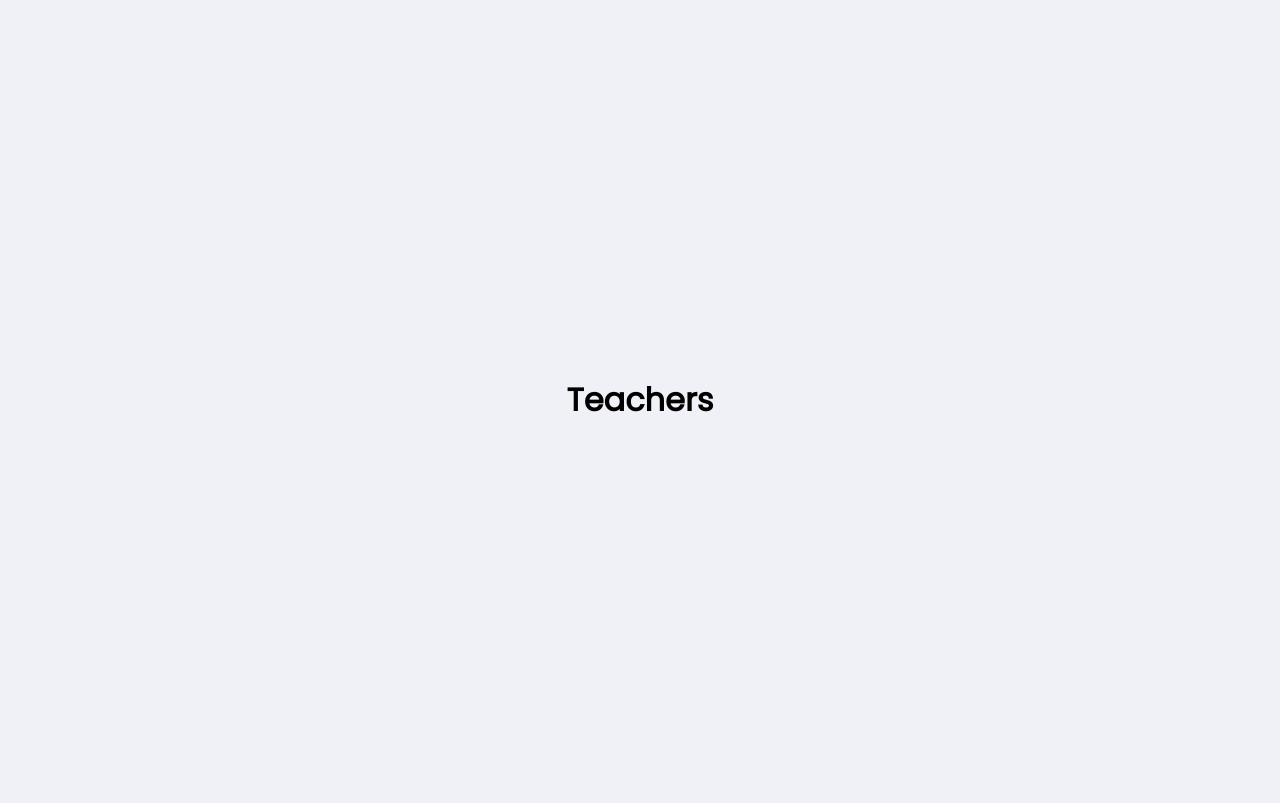
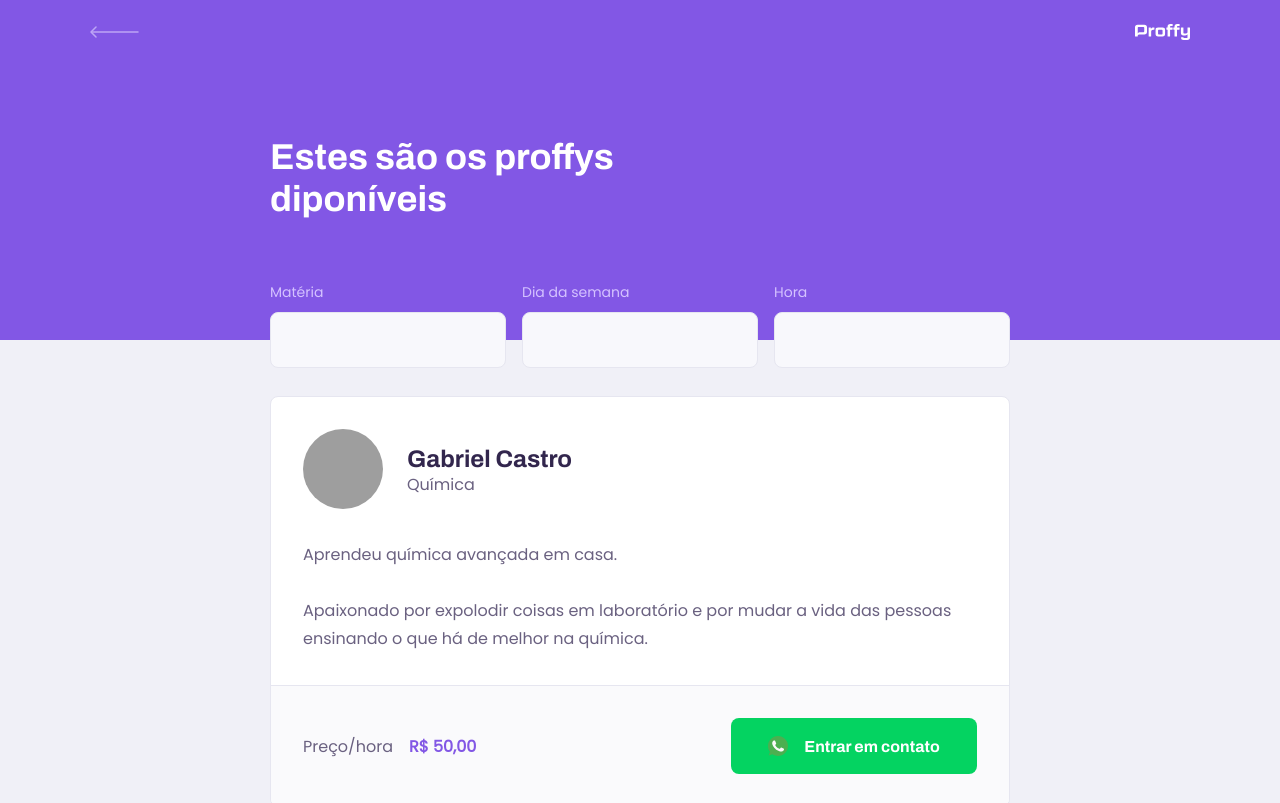
Before and after one commit to gabriel1997castro/proffy, a React (Create React App) app: page /study in a window 1280 px wide. Shown: the top 803 px of the page. Built offline with nearby package versions, Linux system fonts and the light colour scheme; grey boxes are pictures that could not be loaded.

Commit message:
Teacher item and teacher list css and html done

```diff
--- a/src/assets/styles/global.css
+++ b/src/assets/styles/global.css
@@ -45,6 +45,7 @@
 button,
 textarea {
     font: 500 1.6rem Poppins;
+    color: var(--color-text-base);
 }
 
 .container {
--- a/src/pages/TeacherForm/index.tsx
+++ b/src/pages/TeacherForm/index.tsx
@@ -1,8 +1,11 @@
 import React from 'react';
+import PageHeader from '../components/PageHeader';
 
 function TeacherForm() {
     return (
-        <h1>Teacher Form</h1>
+        <div id="page-teacher-form" className="container">
+            <PageHeader title="Que incrível que você quer dar aulas." />
+        </div>
     )
 }
 
--- a/src/pages/TeacherList/index.tsx
+++ b/src/pages/TeacherList/index.tsx
@@ -1,8 +1,41 @@
 import React from 'react';
+
+import './styles.css'
+import PageHeader from '../components/PageHeader';
+
+import whatsappIcon from '../../assets/images/icons/whatsapp.svg'
+import TeacherItem from '../components/TeacherItem';
 
 function TeacherList() {
     return (
-        <h1>Teachers</h1>
+        <div id="page-teacher-list" className="container">
+            <PageHeader title="Estes são os proffys diponíveis">
+                <form id="search-teachers">
+                    <div className="input-block">
+                        <label htmlFor="subject">Matéria</label>
+                        <input type="text" id="subject" />
+                    </div>
+
+                    <div className="input-block">
+                        <label htmlFor="week_day">Dia da semana</label>
+                        <input type="text" id="week_day" />
+                    </div>
+
+                    <div className="input-block">
+                        <label htmlFor="time">Hora</label>
+                        <input type="text" id="time" />
+                    </div>
+                </form>
+            </PageHeader>
+            <main>
+                <TeacherItem />
+                <TeacherItem />
+                <TeacherItem />
+                <TeacherItem />
+                <TeacherItem />
+                <TeacherItem />
+            </main>
+        </div>
     )
 }
 
--- /dev/null
+++ b/src/pages/TeacherList/styles.css
@@ -0,0 +1,77 @@
+#page-teacher-list {
+    width: 100vw;
+    height: 100vh;
+}
+
+#search-teachers {
+    margin-top: 3.2rem;
+}
+
+#search-teachers label {
+    color: var(--color-text-in-primary);
+}
+
+#search-teachers .input-block {
+    position: relative;
+}
+
+#search-teachers .input-block + .input-block {
+    margin-top: 1.4rem;
+}
+
+#search-teachers .input-block label {
+    font-size: 1.4rem;
+}
+
+#search-teachers .input-block input {
+    width: 100%;
+    height: 5.6rem;
+    margin-top: 0.8rem;
+    border-radius: 0.8rem;
+    background: var(--color-input-background);
+    border: 1px solid var(--color-line-in-white);
+    outline: 0;
+    padding: 0 1.6rem;
+    font: 1.6rem Archivo;
+}
+
+
+#search-teachers .input-block:focus-within::after{
+    width: calc(100% - 3.2rem);
+    height: 2px;
+    content: '';
+    background: var(--color-primary-light);
+    position: absolute;
+    left: 1.6rem;
+    right: 1.6rem;
+    bottom: 0;
+}
+
+#page-teacher-list main {
+    margin: 3.2rem auto;
+    width: 90%;
+}
+
+@media(min-width: 700px) {
+    #page-teacher-list {
+        max-width: 100%;
+    }
+    #search-teachers {
+        display: grid;
+        grid-template-columns: repeat(3, 1fr);
+        column-gap: 16px;
+        position: absolute;
+        bottom: -28px;
+    }
+
+    #search-teachers .input-block + .input-block {
+        margin-top: 0;
+    }
+
+    #page-teacher-list main {
+        padding: 3.2rem 0;
+        max-width: 740px;
+        margin: 0 auto;
+    }
+
+}
--- /dev/null
+++ b/src/pages/components/PageHeader/index.tsx
@@ -0,0 +1,32 @@
+import React from 'react';
+import './styles.css'
+import { Link } from 'react-router-dom';
+
+import logoImg from '../../../assets/images/logo.svg';
+import backIcon from '../../../assets/images/icons/back.svg';
+
+import './styles.css'
+
+interface PageHeaderProps {
+    // title?: string; // não obrigatório
+    title: string; //obrigatório
+}
+
+const PageHeader: React.FC<PageHeaderProps> = (props) => {
+    return (
+        <header className="page-header">
+            <div className="top-bar-container">
+                <Link to="/">
+                    <img src={backIcon} alt="Voltar" />
+                </Link>
+                <img src={logoImg} alt="Proffy" />
+            </div>
+            <div className="header-content">
+                <strong>{props.title}</strong>
+                {props.children}
+            </div>
+        </header>
+    );
+}
+
+export default PageHeader;
--- /dev/null
+++ b/src/pages/components/PageHeader/styles.css
@@ -0,0 +1,67 @@
+.page-header {
+    display: flex;
+    flex-direction: column;
+    background-color: var(--color-primary);
+}
+
+.page-header .top-bar-container {
+    width: 90%;
+    margin: 0 auto;
+    display: flex;
+    justify-content: space-between;
+
+    align-items: center;
+    color: var(--color-text-in-primary);
+    padding: 1.6rem 0;
+}
+
+.page-header .top-bar-container a {
+    height: 3.2rem;
+    transition: opacity 0.2s;
+}
+
+.page-header .top-bar-container a:hover {
+    opacity: 0.6;
+}
+
+.page-header .top-bar-container > img {
+    height: 1.6rem;
+}
+
+.page-header .header-content {
+    width: 90%;
+    margin: 0 auto;
+    position: relative;
+    margin: 3.2rem auto;
+}
+
+.page-header .header-content strong {
+    font: 700 3.6rem Archivo;
+    line-height: 4.2rem;
+    color: var(--color-title-in-primary);
+}
+
+@media (min-width: 700px) {
+    .page-header {
+        height: 340px;
+    }
+
+    .page-header .top-bar-container {
+        max-width: 1100px;
+    }
+
+    .page-header .header-content {
+        flex: 1;
+        max-width: 740px;
+        margin: 0 auto;
+        padding-bottom: 48px;
+        display: flex;
+        flex-direction: column;
+        justify-content: center;
+        align-items: flex-start;
+    }
+
+    .page-header .header-content strong {
+        max-width: 350px;
+    }
+}
--- /dev/null
+++ b/src/pages/components/TeacherItem/index.tsx
@@ -0,0 +1,37 @@
+import React from 'react';
+
+import whatsappIcon from '../../../assets/images/icons/whatsapp.svg'
+
+import './styles.css'
+
+function TeacherItem() {
+    return (
+        <article className="teacher-item">
+            <header>
+                <img src="https://avatars3.githubusercontent.com/u/16416999?s=460&u=2bf768b62dae56f8691599e4dc9164241754a363&v=4" alt="Gabriel Castro" />
+                <div>
+                    <strong>Gabriel Castro</strong>
+                    <span>Química</span>
+                </div>
+            </header>
+            <p>
+                Aprendeu química avançada em casa.
+                <br /><br />
+                Apaixonado por expolodir coisas em laboratório e por mudar a vida das pessoas ensinando o que há de melhor na química.
+            </p>
+
+            <footer>
+                <p>
+                    Preço/hora
+                    <strong>R$ 50,00</strong>
+                </p>
+                <button type="button">
+                    <img src={whatsappIcon} alt="Whatsapp" />
+                    Entrar em contato
+                </button>
+            </footer>
+        </article>
+    );
+}
+
+export default TeacherItem;
--- /dev/null
+++ b/src/pages/components/TeacherItem/styles.css
@@ -0,0 +1,98 @@
+.teacher-item {
+    background: var(--color-box-base);
+    border: 1px solid var(--color-line-in-white);
+    border-radius: 0.8rem;
+    margin-top: 2.4rem;
+    overflow: hidden;
+}
+
+.teacher-item header {
+    padding: 3.2rem;
+    display: flex;
+    align-items: center;
+}
+
+.teacher-item header img {
+    width: 8rem;
+    height: 8rem;
+    border-radius: 50%;
+}
+
+.teacher-item header div {
+    margin-left: 2.4rem;
+}
+
+.teacher-item header div strong {
+    font: 700 2.4rem Archivo;
+    display: block;
+    color: var(--color-text-title);
+}
+
+.teacher-item header div strong {
+    font:  1.6rem;
+    display: block;
+    margin-top: 0.4rem;
+}
+
+.teacher-item > p {
+    padding: 0 2rem;
+    font-size: 1.6rem;
+    line-height: 2.8rem;
+}
+
+.teacher-item footer {
+    padding: 3.2rem 2rem;
+    background: var(--color-box-footer);
+    border-top: 1px solid var(--color-line-in-white);
+    margin-top: 3.2rem;
+    display: flex;
+    align-items: center;
+    justify-content: space-between;
+}
+
+.teacher-item footer p strong {
+    color: var(--color-primary);
+    font-size: 1.6rem;
+    display: block;
+}
+
+.teacher-item footer button {
+    width: 20rem;
+    height: 5.6rem;
+    background: var(--color-secundary);
+    color: var(--color-button-text);
+    border: 0;
+    border-radius: 0.8rem;
+    cursor: pointer;
+    font: 700 1.4rem Archivo;
+    display: flex;
+    align-items: center;
+    justify-content: space-evenly;
+    transition: 0.2s;
+}
+
+@media(min-width: 700px) {
+    .teacher-item header,
+    .teacher-item footer {
+        padding: 3.2rem;
+    }
+
+    .teacher-item > p {
+        padding: 0 3.2rem;
+    }
+
+    .teacher-item footer p strong {
+        display: initial;
+        margin-left: 1.6rem;
+    }
+
+    .teacher-item footer button {
+        width: 246px;
+        font-size: 1.6rem;
+        justify-content: center;
+    }
+
+    .teacher-item footer button img {
+        margin-right: 1.6rem;
+    }
+}
```
